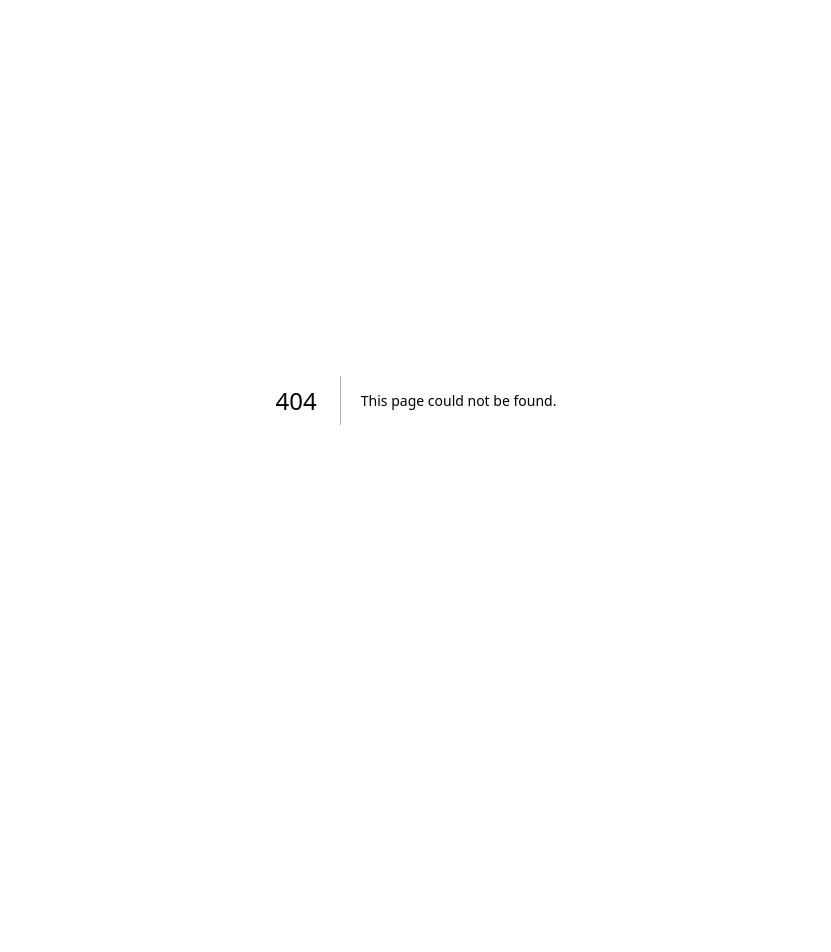
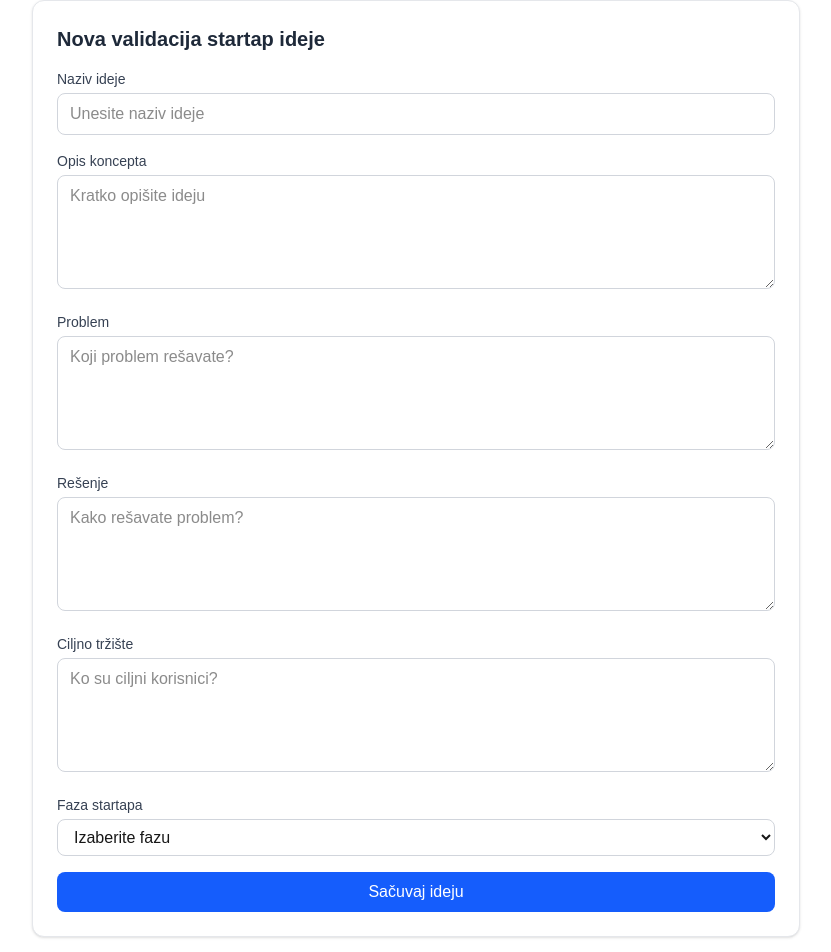
Before and after one commit to JanaStevanovic/epos_fullstack_aplikacija, a Next.js app: page /ideas/create in a window 1280 px wide. Before the commit this address had no page. Shown: the part 105-1057 px from the top of the page, without its empty margins (224-1055 px from the left). Before the commit the page ends 937 px from the top, so only its background shows below. Built offline with nearby package versions, Linux system fonts and the light colour scheme.

Commit message:
Implementiran unos startap ideje i API ruta za kreiranje validacije

```diff
--- /dev/null
+++ b/src/app/api/ideas/route.ts
@@ -0,0 +1,68 @@
+import { NextResponse } from "next/server";
+import { cookies } from "next/headers";
+import { db } from "@/db/index";
+import { startupIdeas } from "@/db/schema";
+import { verifyToken } from "@/lib/auth";
+
+export async function POST(req: Request) {
+  try {
+    const cookieStore = await cookies();
+    const token = cookieStore.get("token")?.value;
+
+    if (!token) {
+      return NextResponse.json({ error: "Niste prijavljeni." }, { status: 401 });
+    }
+
+    const payload = verifyToken(token) as { userId: string; email: string } | null;
+
+    if (!payload) {
+      return NextResponse.json({ error: "Nevažeći token." }, { status: 401 });
+    }
+
+    const body = await req.json();
+    const {
+      title,
+      conceptDescription,
+      problem,
+      solution,
+      targetMarket,
+      startupStage,
+    } = body;
+
+    if (
+      !title ||
+      !conceptDescription ||
+      !problem ||
+      !solution ||
+      !targetMarket ||
+      !startupStage
+    ) {
+      return NextResponse.json(
+        { error: "Sva polja su obavezna." },
+        { status: 400 }
+      );
+    }
+
+    await db.insert(startupIdeas).values({
+      title,
+      conceptDescription,
+      problem,
+      solution,
+      targetMarket,
+      startupStage,
+      ownerId: payload.userId,
+    });
+
+    return NextResponse.json(
+      { message: "Ideja je uspešno sačuvana." },
+      { status: 201 }
+    );
+  } catch (error) {
+    console.error("IDEA CREATE ERROR:", error);
+
+    return NextResponse.json(
+      { error: "Kreiranje ideje nije uspelo." },
+      { status: 500 }
+    );
+  }
+}
--- /dev/null
+++ b/src/app/ideas/create/page.tsx
@@ -0,0 +1,42 @@
+"use client";
+
+import { useRouter } from "next/navigation";
+import Card from "@/components/Card";
+import IdeaForm from "@/components/IdeaForm";
+
+export default function CreateIdeaPage() {
+  const router = useRouter();
+
+  async function handleCreateIdea(formData: {
+    title: string;
+    conceptDescription: string;
+    problem: string;
+    solution: string;
+    targetMarket: string;
+    startupStage: string;
+  }) {
+    const res = await fetch("/api/ideas", {
+      method: "POST",
+      headers: {
+        "Content-Type": "application/json",
+      },
+      body: JSON.stringify(formData),
+    });
+
+    const data = await res.json();
+
+    if (!res.ok) {
+      throw new Error(data.error || "Greška pri kreiranju ideje.");
+    }
+
+    router.push("/dashboard");
+  }
+
+  return (
+    <div className="mx-auto max-w-3xl">
+      <Card title="Nova validacija startap ideje">
+        <IdeaForm onSubmit={handleCreateIdea} />
+      </Card>
+    </div>
+  );
+}
--- /dev/null
+++ b/src/components/IdeaForm.tsx
@@ -0,0 +1,139 @@
+"use client";
+
+import { useState } from "react";
+import InputField from "@/components/InputField";
+import Button from "@/components/Button";
+
+type IdeaFormProps = {
+  onSubmit: (formData: {
+    title: string;
+    conceptDescription: string;
+    problem: string;
+    solution: string;
+    targetMarket: string;
+    startupStage: string;
+  }) => Promise<void>;
+};
+
+export default function IdeaForm({ onSubmit }: IdeaFormProps) {
+  const [formData, setFormData] = useState({
+    title: "",
+    conceptDescription: "",
+    problem: "",
+    solution: "",
+    targetMarket: "",
+    startupStage: "",
+  });
+
+  const [error, setError] = useState("");
+  const [loading, setLoading] = useState(false);
+
+  function handleChange(
+    e: React.ChangeEvent<HTMLInputElement | HTMLTextAreaElement | HTMLSelectElement>
+  ) {
+    setFormData({
+      ...formData,
+      [e.target.name]: e.target.value,
+    });
+  }
+
+  async function handleSubmit(e: React.FormEvent) {
+    e.preventDefault();
+    setError("");
+
+    if (
+      !formData.title ||
+      !formData.conceptDescription ||
+      !formData.problem ||
+      !formData.solution ||
+      !formData.targetMarket ||
+      !formData.startupStage
+    ) {
+      setError("Sva polja su obavezna.");
+      return;
+    }
+
+    setLoading(true);
+
+    try {
+      await onSubmit(formData);
+    } catch {
+      setError("Došlo je do greške prilikom čuvanja ideje.");
+    } finally {
+      setLoading(false);
+    }
+  }
+
+  return (
+    <form onSubmit={handleSubmit}>
+      <InputField
+        label="Naziv ideje"
+        name="title"
+        value={formData.title}
+        onChange={handleChange}
+        placeholder="Unesite naziv ideje"
+      />
+
+      <InputField
+        label="Opis koncepta"
+        name="conceptDescription"
+        value={formData.conceptDescription}
+        onChange={handleChange}
+        placeholder="Kratko opišite ideju"
+        textarea
+      />
+
+      <InputField
+        label="Problem"
+        name="problem"
+        value={formData.problem}
+        onChange={handleChange}
+        placeholder="Koji problem rešavate?"
+        textarea
+      />
+
+      <InputField
+        label="Rešenje"
+        name="solution"
+        value={formData.solution}
+        onChange={handleChange}
+        placeholder="Kako rešavate problem?"
+        textarea
+      />
+
+      <InputField
+        label="Ciljno tržište"
+        name="targetMarket"
+        value={formData.targetMarket}
+        onChange={handleChange}
+        placeholder="Ko su ciljni korisnici?"
+        textarea
+      />
+
+      <div className="mb-4">
+        <label className="mb-1 block text-sm font-medium text-gray-700">
+          Faza startapa
+        </label>
+        <select
+          name="startupStage"
+          value={formData.startupStage}
+          onChange={handleChange}
+          className="w-full rounded-lg border border-gray-300 px-3 py-2 outline-none focus:border-blue-500"
+        >
+          <option value="">Izaberite fazu</option>
+          <option value="idea">Idea stage</option>
+          <option value="validation">Validation stage</option>
+          <option value="pre-seed">Pre-seed</option>
+          <option value="seed">Seed</option>
+          <option value="early-traction">Early traction</option>
+        </select>
+      </div>
+
+      {error && <p className="mb-4 text-sm text-red-500">{error}</p>}
+
+      <Button type="submit" className="w-full">
+        {loading ? "Čuvanje..." : "Sačuvaj ideju"}
+      </Button>
+    </form>
+  );
+}
```
